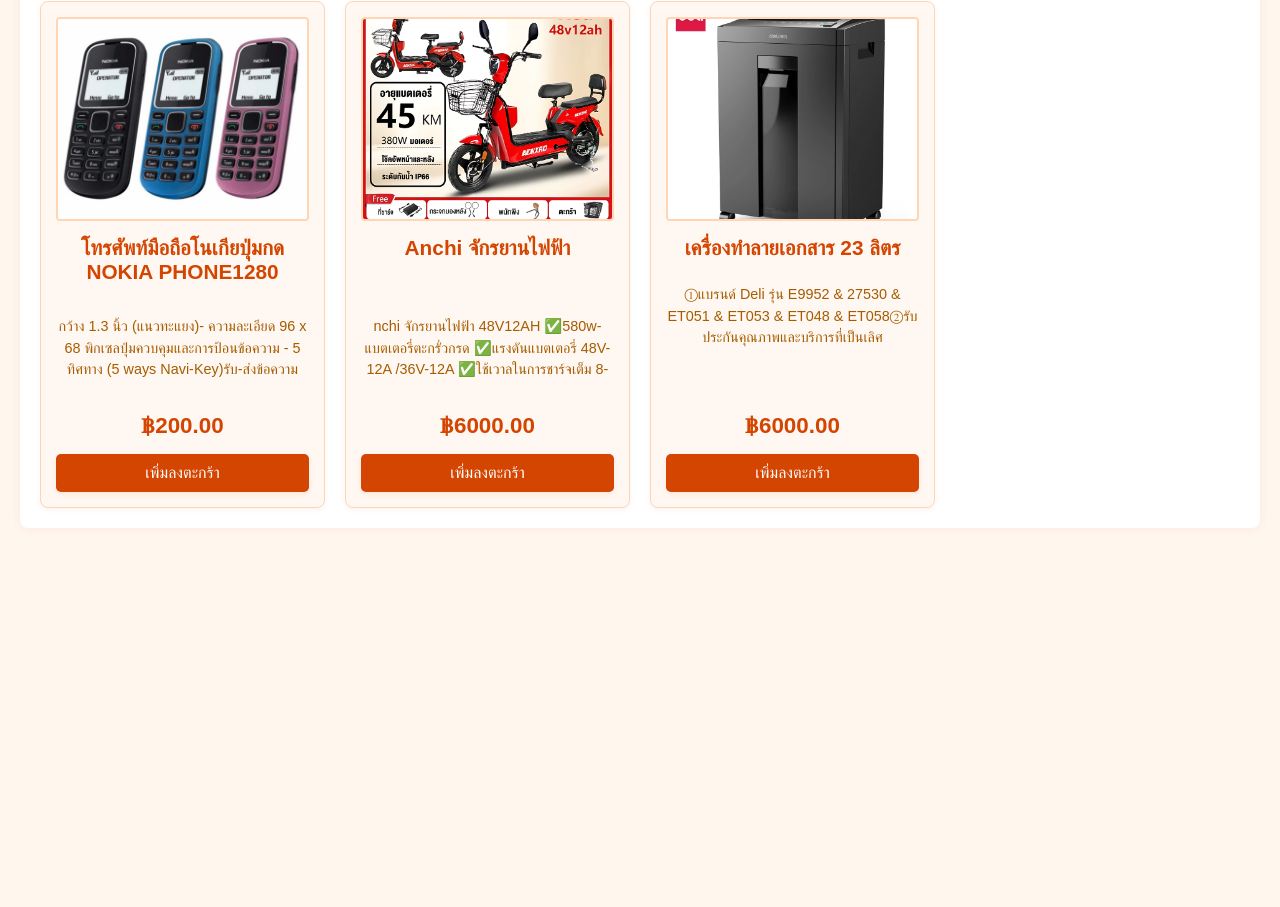
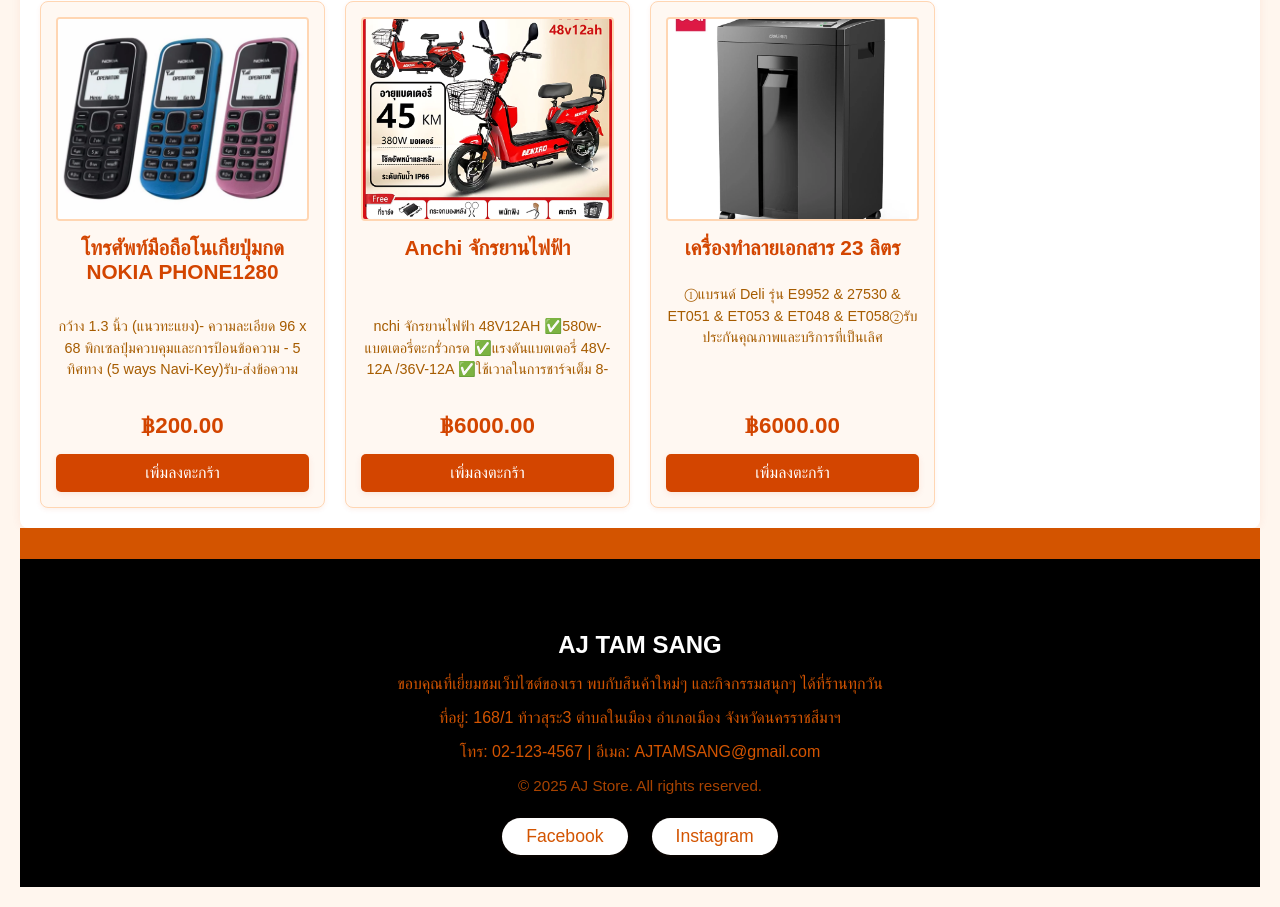
Before and after one commit to aj-tamsang/bithub, a plain HTML site: page Product.html in a window 1280 px wide. Shown: the part 1233-2140 px from the top of the page. Before the commit the page ends 1781 px from the top, so only its background shows below. Drawn offline with Linux system fonts and the light colour scheme.

Commit message:
Update Product.html

```diff
--- a/Product.html
+++ b/Product.html
@@ -179,6 +179,7 @@
             padding: 60px 0 40px 0;
             text-align: center;
         }
+
     </style>
 </head>
 <body>
@@ -314,5 +315,25 @@
         </div>
     </div>
 
+<footer style="background:#d35400; height:32px; border:none; margin-bottom:-1px;"></footer>
+<footer style="background:#000; padding:48px 0 32px 0;">
+    <div style="max-width:900px; margin:auto; text-align:center;">
+        <h3 style="color:#fff; font-size:1.5em; font-weight:600; margin-bottom:12px;">AJ TAM SANG</h3>
+        <p style="color:#d35400; margin-bottom:8px;">ขอบคุณที่เยี่ยมชมเว็บไซต์ของเรา พบกับสินค้าใหม่ๆ และกิจกรรมสนุกๆ ได้ที่ร้านทุกวัน</p>
+        <p style="color:#d35400; margin-bottom:8px;">ที่อยู่: 168/1 ท้าวสุระ3 ตำบลในเมือง อำเภอเมือง จังหวัดนครราชสีมาฯ</p>
+        <p style="color:#d35400; margin-bottom:8px;">โทร: 02-123-4567 | อีเมล: AJTAMSANG@gmail.com</p>
+        <div style="color:#d35400; font-size:0.95em; margin-top:16px; opacity:0.8;">
+            &copy; 2025 AJ Store. All rights reserved.
+        </div>
+        <div style="margin-top:24px; display:flex; justify-content:center; gap:24px;">
+            <a href="https://facebook.com" target="_blank" style="background:#fff; color:#d35400; border-radius:24px; padding:8px 24px; font-weight:500; font-size:1.1em; text-decoration:none; box-shadow:0 1px 4px rgba(211,84,0,0.07); transition:background 0.2s;">
+                Facebook
+            </a>
+            <a href="https://instagram.com" target="_blank" style="background:#fff; color:#d35400; border-radius:24px; padding:8px 24px; font-weight:500; font-size:1.1em; text-decoration:none; box-shadow:0 1px 4px rgba(211,84,0,0.07); transition:background 0.2s;">
+                Instagram
+            </a>
+        </div>
+    </div>
+</footer>
 </body>
 </html>
```
